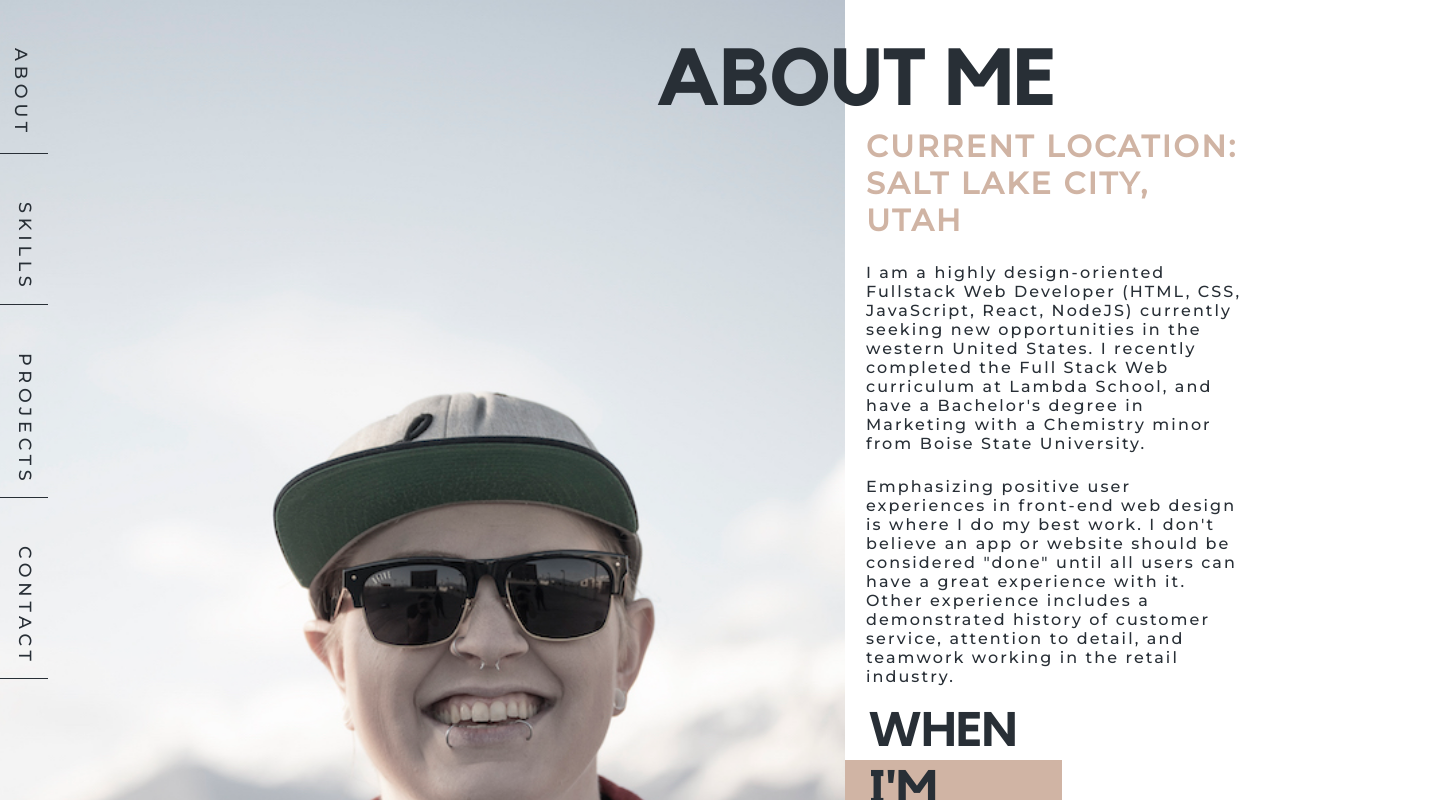
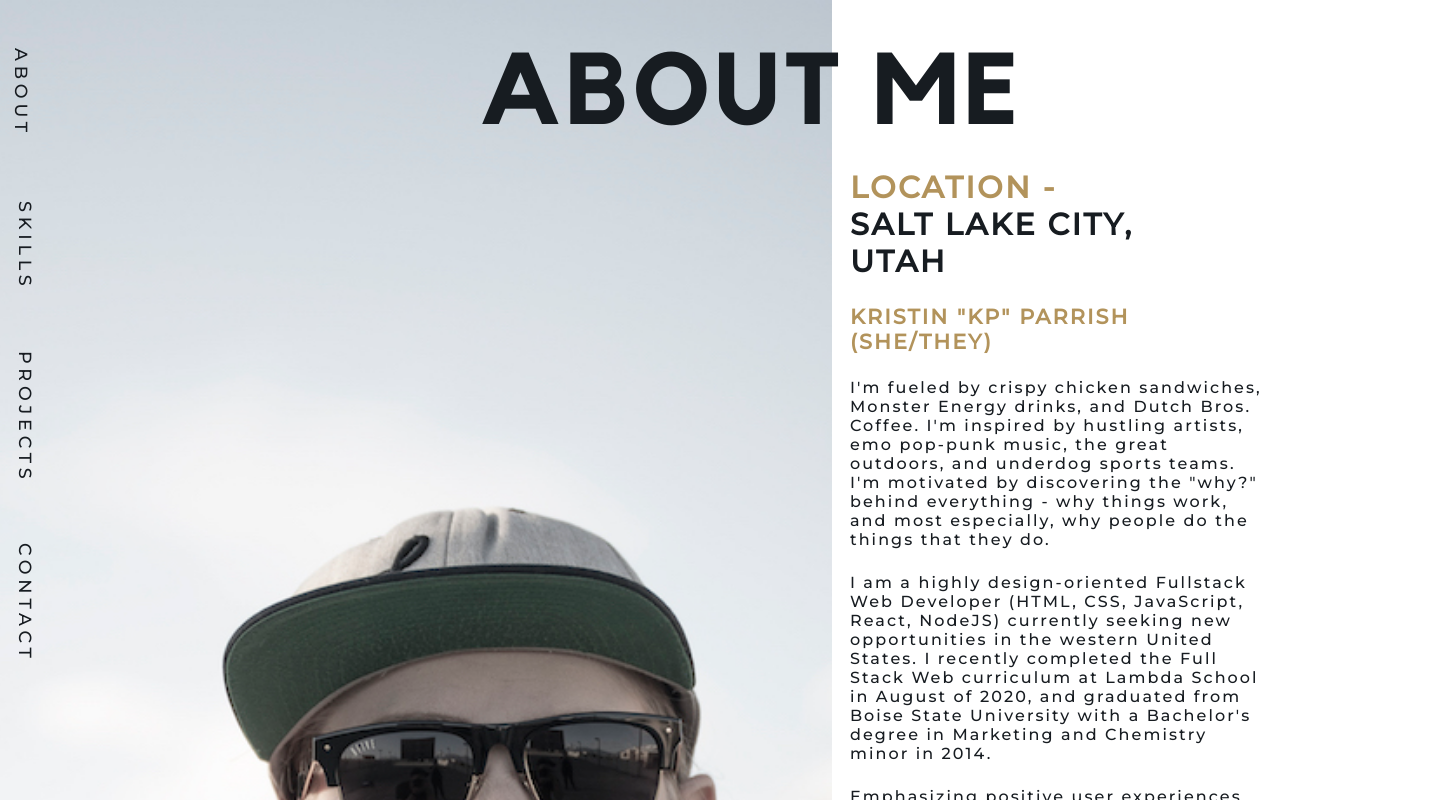
Before and after one commit to KParrish193/portfolio-II, a React (Create React App) app in the folder portfolio/: page /about in a window 1280 px wide. Shown: the top 800 px of the page, 1456 px wide, since content can reach past the window. Built offline with nearby package versions, Linux system fonts and the light colour scheme; what react-animations would draw is missing.

Commit message:
about page updated

```diff
--- a/portfolio/src/components/About.js
+++ b/portfolio/src/components/About.js
@@ -14,45 +14,55 @@ function About() {
                 </div>
             </div>
 
+
             <div className="content">
                 <div className="mobilenav">
                     <NavOne />
                 </div>
 
-                <div className="heading">
+                <span className="heading">
                     <h2>About Me</h2>
-                </div>
+                </span>
 
+                <div className="paragraphs-container">
                 <div className="paragraphs">
-                    <h4>
-                    Current Location:
+                    <h4>Location -</h4>
+                    <h4 className="color">
+                    Salt Lake City,
                     </h4>
-                    <h4>
-                    Salt Lake City, UTAH
+                    <h4 className="color">
+                    Utah
                     </h4>
 
                     <div className="mobile">
                         <img src={me}></img>
                     </div>
+                    <p className="name">Kristin "Kp" Parrish (she/they)</p>
                     <p>
-                    I am a highly design-oriented Fullstack Web Developer (HTML, CSS, JavaScript, React, NodeJS) currently seeking new opportunities in the western United States. I recently completed the Full Stack Web curriculum at Lambda School, and have a Bachelor's degree in Marketing with a Chemistry minor from Boise State University.</p>
+                    I'm fueled by crispy chicken sandwiches, Monster Energy drinks, and Dutch Bros. Coffee. I'm inspired by hustling artists, emo pop-punk music, the great outdoors, and underdog sports teams. I'm motivated by discovering the "why?" behind everything - why things work, and most especially, why people do the things that they do.
+                    </p>
 
                     <p>
-                    Emphasizing positive user experiences in front-end web design is where I do my best work. I don't believe an app or website should be considered "done" until all users can have a great experience with it. Other experience includes a demonstrated history of customer service, attention to detail, and teamwork working in the retail industry.</p>
+                    I am a highly design-oriented Fullstack Web Developer (HTML, CSS, JavaScript, React, NodeJS) currently seeking new opportunities in the western United States. I recently completed the Full Stack Web curriculum at Lambda School in August of 2020, and graduated from Boise State University with a Bachelor's degree in Marketing and Chemistry minor in 2014.</p>
+
+                    <p>
+                    Emphasizing positive user experiences in front-end web design is where I do my best work. I strive to make every interaction with my work give people warm fuzzy feelings like a small kitten's purr. My other work experience includes a demonstrated history of customer service, attention to detail, and teamwork working within the retail industry.</p>
                     </div>
 
                     <div className="not">
                             <h3>When</h3>
                             <h3 className="opp">I'm </h3>
                             <h3 className="opp">not </h3>
-                            <h3>Coding</h3>
+                            <h3>Coding,</h3>
 
                             <img src={about} />
                     </div>
 
                     <div className="paragraphs">
                     <p className="top">
-                    I can be found mountain biking through the Uintas, climbing at the rock wall, throwing discs at baskets on the local disc golf course, paddleboarding on a calm lake with my pitbull, Tallahassee, cuddling my two cats, or hip checking my friends and foes at the Derby Depot in Salt Lake City, Utah.</p>
+                    I stay busy by chasing Sasquatch through the Uintas on my mountain bike, climbing at the rock wall, cheering like a crazed lunatic for the Utah Jazz, throwing discs at baskets on the local disc golf course, paddleboarding on a calm lake with my rescue pittie, Tallahassee, cuddling my three cats while watching Netflix, or strapping on my quad skates to rep my team, Wasatch Roller Derby.
+                    </p>
+                    </div>
                     </div>
                 </div>
 
--- a/portfolio/src/styles/index.js
+++ b/portfolio/src/styles/index.js
@@ -41,7 +41,7 @@ export const LandingContainer = styled.div`
 
     .header {
         padding-left: 4.8rem;
-        background-color: #D0B4A4;
+        background-color: #b2935b;
         width: 59%;
         min-width: 750px;
         height: 13rem;
@@ -79,7 +79,7 @@ export const LandingContainer = styled.div`
             padding: 0;
             line-height: 0.0001;
             letter-spacing: 0.3rem;
-            color: #282F36;
+            color: #171c21;
 
             @media(max-width: 1050px){
                 font-size: 9.2rem;
@@ -140,34 +140,71 @@ export const AboutContainer = styled.div`
     height: auto;
     flex-direction: row;
 
+    @media(max-width: 700px){
+        justify-content: center;
+    }
+
     .heading {
-        display: inline block;
+        z-index: 90;
         width: 50rem;
 
-        @media(max-width: 700px){
-            width: 90%;
+        @media(max-width: 1050px){
+            width: 40rem;
+        }
+
+        @media(max-width: 700px){
+            max-width: 90%;
+            min-width: 90%;
+            z-index: 0;
         }
 
         h2 {
             font-family: 'kollektif';
-            font-size: 5rem;
+            font-size: 6.3rem;
             text-transform: uppercase;
             padding: 0;
             margin: 0;
-
-            @media(max-width: 700px){
-                font-size: 3.2rem;
-            }
-        }
+            color: #171c21;
+            letter-spacing: 0.3rem;
+
+            @media(max-width: 700px){
+                font-size: 4.1rem;
+                text-align: center;
+                letter-spacing: 0.1rem;
+            }
+
+            @media(max-width: 400px){
+                font-size: 3.8rem;
+            }
+        }
+    }
+
+    .name {
+        color: #b2935b;
+        text-transform: uppercase;
+        font-weight: 900;
+        font-size: 1.3rem;
     }
 
     .mobilenav {
         display: none;
 
         @media(max-width: 700px){
-            width: 100%;
+            width: 90%;
             display: flex;
             justify-content: center;
+            color: #171c21;
+            margin-bottom: 1rem;
+
+            .top {
+                padding: 0 0 0 0;
+                margin: 0;
+            }
+
+            a {
+                padding: 1rem 0 0 0;
+                margin: 0;
+            }
         }
     }
 
@@ -189,8 +226,28 @@ export const AboutContainer = styled.div`
             }
         }
 
+    .paragraphs-container {
+        width: 100%;
+        display: flex;
+        flex-direction: column;
+        align-items: center;
+        padding-top: 1rem;
+
+        @media(max-width: 700px;){
+            padding-top: 0;
+        }
+    }
+
     .paragraphs {
-        width: 90%;
+        width: 92%;
+
+        @media(max-width: 1050px){
+            width: 90%;
+        }
+
+        .color {
+            color: #171c21;
+        }
     }
 
     .image {
@@ -200,6 +257,7 @@ export const AboutContainer = styled.div`
         background-size: cover;
         width: 66%;
         height: auto;
+        z-index: -1;
 
         @media(max-width: 700px){
             display: none;
@@ -213,9 +271,9 @@ export const AboutContainer = styled.div`
             }
 
             a {
-                color: #282F36;
+                color: #171c21;
                 writing-mode: vertical-rl;
-                border-bottom: solid 1px #282F36;
+                border-bottom: none;
 
                 @media(max-width: 700px){
                     border-bottom: none;
@@ -226,20 +284,31 @@ export const AboutContainer = styled.div`
 
     .content {
         background-color: #fff;
-        color: #282F36;
-        width: 33%;
+        color: #171c21;
+        max-width: 35%;
+        min-width: 35%;
         display: flex;
         flex-direction: column;
-        align-items: center;
+        justify-content: flex-start;
+        align-items: flex-end;
         padding: 2rem 0;
-
-        @media(max-width: 700px){
-            width: 100%;
-            padding: 0 0 3rem 0;
+        z-index: -1;
+
+        @media(max-width: 1050px){
+            max-width: 45%;
+            min-width: 45%;
+        }
+
+        @media(max-width: 700px){
+            max-width: 100%;
+            min-width: 100%;
+            align-items: center;
+            z-index: 0;
+            padding: 0;
         }
 
         h4 {
-            color: #D0B4A4;
+            color: #b2935b;
             font-family: 'Montserrat', sans-serif;
             font-size: 1.9rem;
             text-transform: uppercase;
@@ -247,7 +316,6 @@ export const AboutContainer = styled.div`
             padding: 0;
             margin: 0;
 
-
             @media(max-width: 1050px){
                 font-size: 1.5rem;
                 padding-bottom: 0.5rem;
@@ -260,7 +328,7 @@ export const AboutContainer = styled.div`
         }
 
         .opp {
-            background-color: #D0B4A4;
+            background-color: #b2935b;
             width: 40%;
 
             @media(max-width: 1050px){
@@ -274,7 +342,7 @@ export const AboutContainer = styled.div`
 
         .not {
             width: 100%;
-            padding: 1rem 0 0;
+            padding: 1rem 0 0.5rem;
 
             img {
                 display: none;
@@ -309,11 +377,7 @@ export const AboutContainer = styled.div`
             padding: 0 1.5rem;
 
             @media(max-width: 1050px){
-                padding: 0 0.75rem;
-            }
-
-            @media(max-width: 700px){
-                padding: 0 1.25rem 0;
+                padding: 0 1.5rem;
             }
         }
 
@@ -321,11 +385,11 @@ export const AboutContainer = styled.div`
             margin: 0;
             font-family: 'Montserrat', sans-serif;
             letter-spacing: 0.13rem;
-            padding: 1.5rem 3rem 0 0;
+            padding: 1.5rem 0 0 0;
             width: 100%;
 
             @media(max-width: 1050px){
-                padding: 1rem 2.5rem 0 0;
+                padding: 1rem 0 0 0;
             }
 
             @media(max-width: 700px){
@@ -357,7 +421,6 @@ export const ContactContainer = styled.div`
         font-size: 4.8rem;
         text-transform: uppercase;
         font-family: 'kollektif';
-        font-style: italic;
         letter-spacing: 0.5rem;
         padding: 4rem 5rem 2.5rem;
         margin: 0;
@@ -517,10 +580,11 @@ export const NavContainer = styled.div`
     }
 
     @media(max-width: 700px){
-        width: 83%;
+        width: 100%;
         flex-direction: row;
         justify-content: space-between;
         margin-bottom: 2rem;
+        padding-right: 0;
     }
 
     .top {
@@ -544,12 +608,12 @@ export const NavContainer = styled.div`
 
     a {
         writing-mode: vertical-rl;
-        color: #D0B4A4;
+        color: #b2935b;
         text-decoration: none;
         text-transform: uppercase;
         font-size: 1.1rem;
         font-family: 'Montserrat', sans-serif;
-        border-bottom: solid 1px #D0B4A4;
+        border-bottom: solid 1px #b2935b;
         padding: 3rem .75rem .75rem;
         letter-spacing: .3rem;
 
@@ -603,8 +667,9 @@ export const ProjectNavContainer = styled.div`
 export const ProjectContainer = styled.div`
     width: 100%;
     display: flex;
-    color: #282F36;
+    color: #fff;
     padding-top: 4rem;
+    background-color: #171c21;
 
     @media(max-width: 1050px){
         padding-top: 1.5rem;
@@ -617,7 +682,7 @@ export const ProjectContainer = styled.div`
     }
 
     .opp {
-        background-color: #D0B4A4;
+        background-color: #b2935b;
         width: 40%;
 
         @media(max-width: 1050px){
@@ -630,7 +695,7 @@ export const ProjectContainer = styled.div`
     }
 
     h1 {
-        color: ;
+        color: #fff;
         font-size: 10rem;
         font-family: 'kollektif';
         padding: 0 0 0 5rem;
@@ -678,14 +743,15 @@ export const ProjectContainer = styled.div`
         display: flex;
         flex-direction: column;
         align-items: center;
-        padding: 2rem 0.5rem 3rem;
+        padding: 2rem 0 3rem;
+        color: #fff;
 
         @media(max-width: 1050px){
-            padding: 1.5rem 2.5rem 2.5rem;
-        }
-
-        @media(max-width: 700px){
-            padding: 1rem 0.5rem 2.5rem;
+            padding: 1.5rem 0 2.5rem;
+        }
+
+        @media(max-width: 700px){
+            padding: 1rem 0 2.5rem;
         }
 
         .row {
@@ -714,6 +780,7 @@ export const ProjectContainer = styled.div`
         flex-direction: row;
         width: 85%;
         padding: 1rem 0;
+        color: #fff;
 
         @media(max-width: 700px){
             width: 90%;
@@ -790,7 +857,7 @@ export const SkillsContainer = styled.div`
     }
 
     .opp {
-        background-color: #D0B4A4;
+        background-color: #b2935b;
 
         text-align: right;
 
@@ -809,6 +876,7 @@ export const SkillsContainer = styled.div`
         @media(max-width: 700px){
             width: 100%;
             display: flex;
+            justify-content: center;
         }
     }
 
```
Also changed, not shown: portfolio/src/assets/herocopy.jpg, 1 other file (tests, documents, lock files or other folders).
